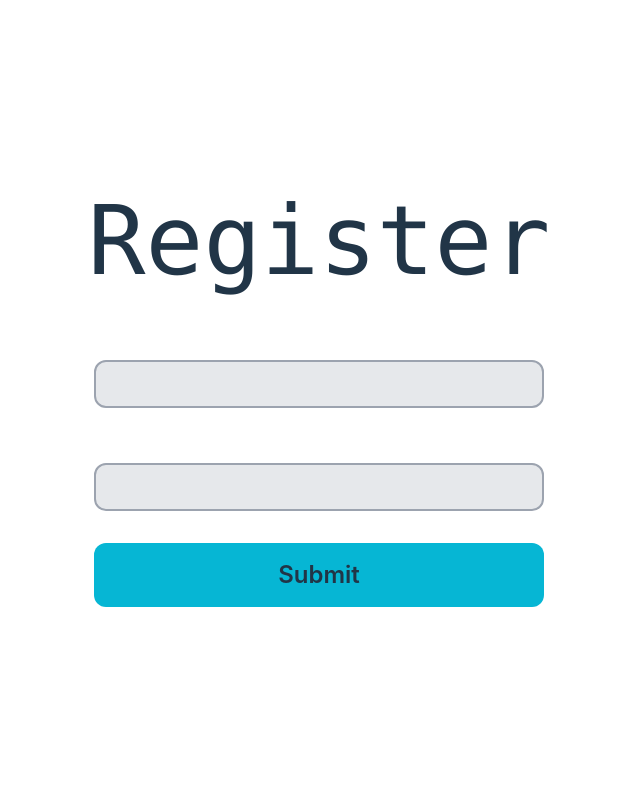
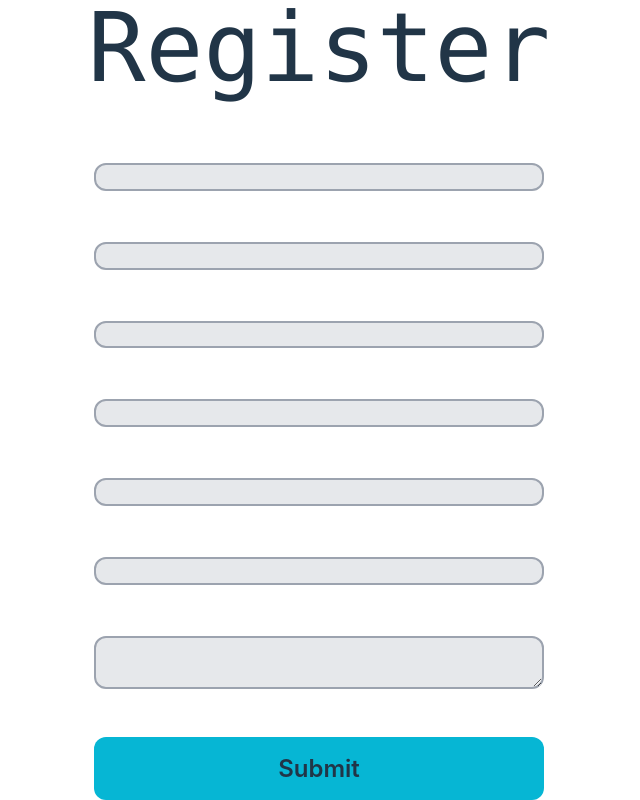
Before and after one commit to Y0z64/TC2005B_user-interface, a React (Vite) app: page /register in a window 1280 px wide. Shown: the whole page, without its empty margins (321-961 px from the left). Built offline with nearby package versions, Linux system fonts and the light colour scheme.

Commit message:
Added more inputs to register

```diff
--- a/src/pages/Register.tsx
+++ b/src/pages/Register.tsx
@@ -3,6 +3,11 @@ import { useState } from "react";
 export default function Register() {
   const [name, setName] = useState("");
   const [email, setEmail] = useState("");
+  const [city, setCity] = useState("");
+  const [address, setAddress] = useState("");
+  const [age, setAge] = useState("");
+  const [gender, setGender] = useState("");
+  const [description, setDescription] = useState("");
   const [error, setError] = useState("");
   const [success, setSuccess] = useState("");
 
@@ -16,7 +21,15 @@ export default function Register() {
       headers: {
         "Content-Type": "application/json",
       },
-      body: JSON.stringify({ name, email }),
+      body: JSON.stringify({
+        name,
+        email,
+        address1: city,
+        address2: address,
+        age,
+        gender,
+        description,
+      }),
     });
 
     if (!response.ok) {
@@ -27,7 +40,7 @@ export default function Register() {
     if (response.ok) {
       setSuccess("User registered successfully");
       console.log("User registered successfully");
-      console.log(response.json())
+      console.log(response.json());
     }
   };
 
@@ -40,7 +53,7 @@ export default function Register() {
         <h1 className="mb-8 text-8xl font-mono">Register</h1>
         <label
           htmlFor="name"
-          className="text-white text-3xl font-semibold w-full text-left mb-[0.1875rem] "
+          className="text-white text-2xl font-semibold w-full text-left mb-[0.1875rem] "
         >
           Name
         </label>
@@ -53,7 +66,7 @@ export default function Register() {
         />
         <label
           htmlFor="email"
-          className="text-white text-3xl font-semibold w-full text-left mb-[0.1875rem]"
+          className="text-white text-2xl font-semibold w-full text-left mb-[0.1875rem]"
         >
           Email
         </label>
@@ -62,7 +75,72 @@ export default function Register() {
           id="email"
           value={email}
           onChange={(e) => setEmail(e.target.value)}
-          className="h-12 text-lg w-full rounded-xl border-2 border-gray-400 hover:border-white transition-all ease-in-out duration-200 bg-gray-400 bg-opacity-25 pl-3"
+          className="h-12 text-lg w-full rounded-xl border-2 mb-4 border-gray-400 hover:border-white transition-all ease-in-out duration-200 bg-gray-400 bg-opacity-25 pl-3"
+        />
+        <label
+          htmlFor="age"
+          className="text-white text-2xl font-semibold w-full text-left mb-[0.1875rem]"
+        >
+          Age
+        </label>
+        <input
+          type="number"
+          id="age"
+          value={age}
+          onChange={(e) => setAge(e.target.value)}
+          className="h-12 text-lg w-full rounded-xl border-2 mb-4 border-gray-400 hover:border-white transition-all ease-in-out duration-200 bg-gray-400 bg-opacity-25 pl-3"
+        />
+        <label
+          htmlFor="gender"
+          className="text-white text-2xl font-semibold w-full text-left mb-[0.1875rem]"
+        >
+          Gender
+        </label>
+        <input
+          type="text"
+          id="gender"
+          value={gender}
+          onChange={(e) => setGender(e.target.value)}
+          className="h-12 text-lg w-full rounded-xl border-2 mb-4 border-gray-400 hover:border-white transition-all ease-in-out duration-200 bg-gray-400 bg-opacity-25 pl-3"
+        />
+        <label
+          htmlFor="address1"
+          className="text-white text-2xl font-semibold w-full text-left mb-[0.1875rem]"
+        >
+          City
+        </label>
+        <input
+          type="text"
+          id="address1"
+          value={city}
+          onChange={(e) => setCity(e.target.value)}
+          className="h-12 text-lg w-full rounded-xl border-2 mb-4 border-gray-400 hover:border-white transition-all ease-in-out duration-200 bg-gray-400 bg-opacity-25 pl-3"
+        />
+        <label
+          htmlFor="address2"
+          className="text-white text-2xl font-semibold w-full text-left mb-[0.1875rem]"
+        >
+          Address
+        </label>
+        <input
+          type="text"
+          id="address2"
+          value={address}
+          onChange={(e) => setAddress(e.target.value)}
+          className="h-12 text-lg w-full rounded-xl border-2 mb-4 border-gray-400 hover:border-white transition-all ease-in-out duration-200 bg-gray-400 bg-opacity-25 pl-3"
+        />
+
+        <label
+          htmlFor="description"
+          className="text-white text-2xl font-semibold w-full text-left mb-[0.1875rem]"
+        >
+          Description
+        </label>
+        <textarea
+          id="description"
+          value={description}
+          onChange={(e) => setDescription(e.target.value)}
+          className="h-24 text-lg w-full rounded-xl border-2 mb-4 border-gray-400 hover:border-white transition-all ease-in-out duration-200 bg-gray-400 bg-opacity-25 pl-3"
         />
         <button
           type="submit"
```
